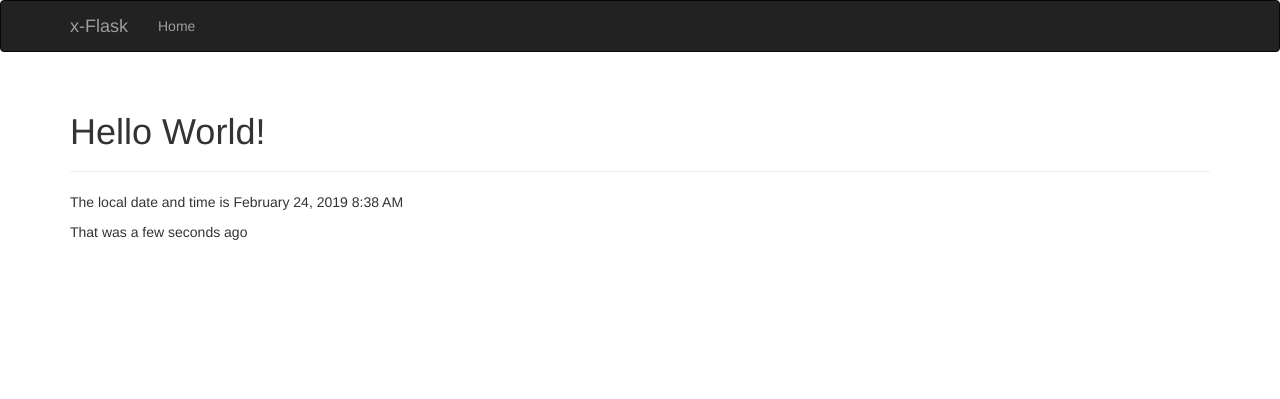
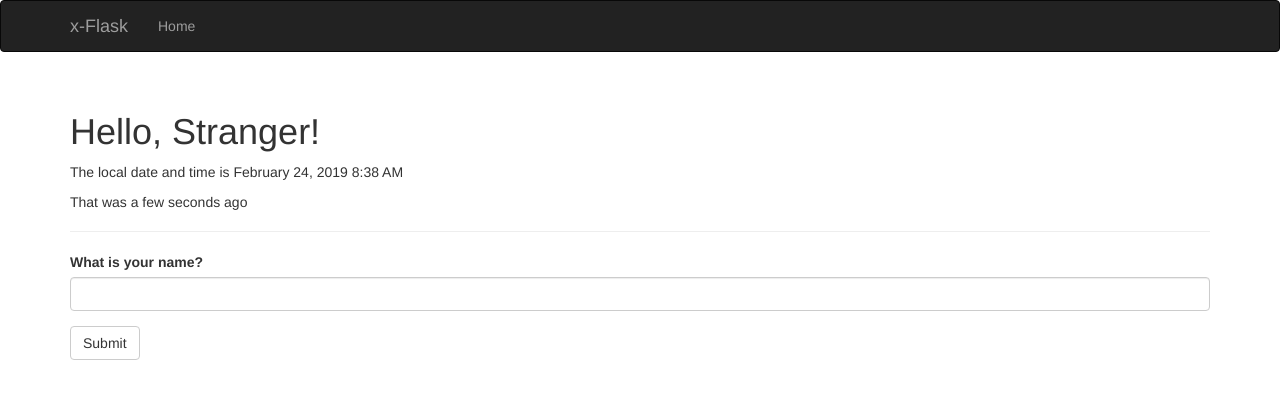
Before and after one commit to xdong12/x-Flask, a Flask app: page / in a window 1280 px wide. Shown: the top 399 px of the page. Run offline with Flask 2, Linux system fonts and the light colour scheme; some libraries are stand-ins or nearby versions.

Commit message:
添加Web表单

```diff
--- a/hello.py
+++ b/hello.py
@@ -6,15 +6,22 @@
 
 
 from datetime import datetime
-from flask import Flask
+from flask import Flask, render_template, session, url_for
+from flask import flash
 from flask import make_response
 from flask import redirect
-from flask import render_template
 from flask import request
 from flask_script import Manager
+from wtforms import StringField, SubmitField
+from wtforms.validators import DataRequired
 from config import Config
 from flask_bootstrap import Bootstrap
 from flask_moment import Moment
+from flask_wtf import Form
+
+class NameForm(Form):
+    name = StringField("What is your name?", validators=[DataRequired()])
+    submit = SubmitField("Submit")
 
 app = Flask(__name__)  # 初始化
 app.config.from_object(Config)
@@ -23,10 +30,24 @@ bootstrap = Bootstrap(app)
 moment = Moment(app)
 
 
-@app.route('/')
+@app.route('/', methods=['GET', 'POST'])  # 接收POST请求
 def index():
     """主页"""
-    return render_template('index.html', current_time=datetime.utcnow())
+    # name = None
+    form = NameForm()  # 创建NameForm实例用于表示表单
+    if form.validate_on_submit():  # 第一次请求是不带表单数据的GET请求， 不进入
+
+        # name = form.name.data  #
+        # form.name.data = ''  #把字段数据重设为空字符串,请空字符串
+
+        old_name = session.get('name')
+        if old_name and old_name != form.name.data:  # flash信息
+            flash("Looks like you have changed your name!")
+
+        session['name'] = form.name.data  # 获取name， 存到session
+        return redirect(url_for('index'))  # 重定向， 实现刷新时不重复提交的效果
+    return render_template('index.html', form=form, name=session.get('name'),
+                           current_time=datetime.utcnow())
 
 
 @app.route('/user/<name>')
--- a/templates/base.html
+++ b/templates/base.html
@@ -37,6 +37,13 @@
 
 {% block content %}
 <div class="container">
+    {# 渲染flash信息 #}
+    {% for message in get_flashed_messages() %}
+    <div class="alert alert-warning">
+        <button type="button" class="close" data-dismiss="alert">&times;</button>
+        {{ message }}
+    </div>
+    {% endfor %}
     {% block page_content %}{% endblock %}
 </div>
 {% endblock %}
--- a/templates/index.html
+++ b/templates/index.html
@@ -1,14 +1,19 @@
 {% extends "base.html" %}
+{% import "bootstrap/wtf.html" as wtf %}
 
 {% block title %}x-Flask - Home{% endblock %}
 
 {% block page_content %}
 <div class="page-header">
-    <h1>Hello World!</h1>
-</div>
+    <h1>Hello, {% if name %}{{ name }}{% else %}Stranger{% endif %}!</h1>
     <p>The local date and time is {{ moment(current_time).format('LLL') }}</p>
     <p>That was {{ moment(current_time).fromNow(refresh=True) }}</p>
+</div>
+
+{{ wtf.quick_form(form) }}
+
 {% endblock %}
+
 
 
 
```
